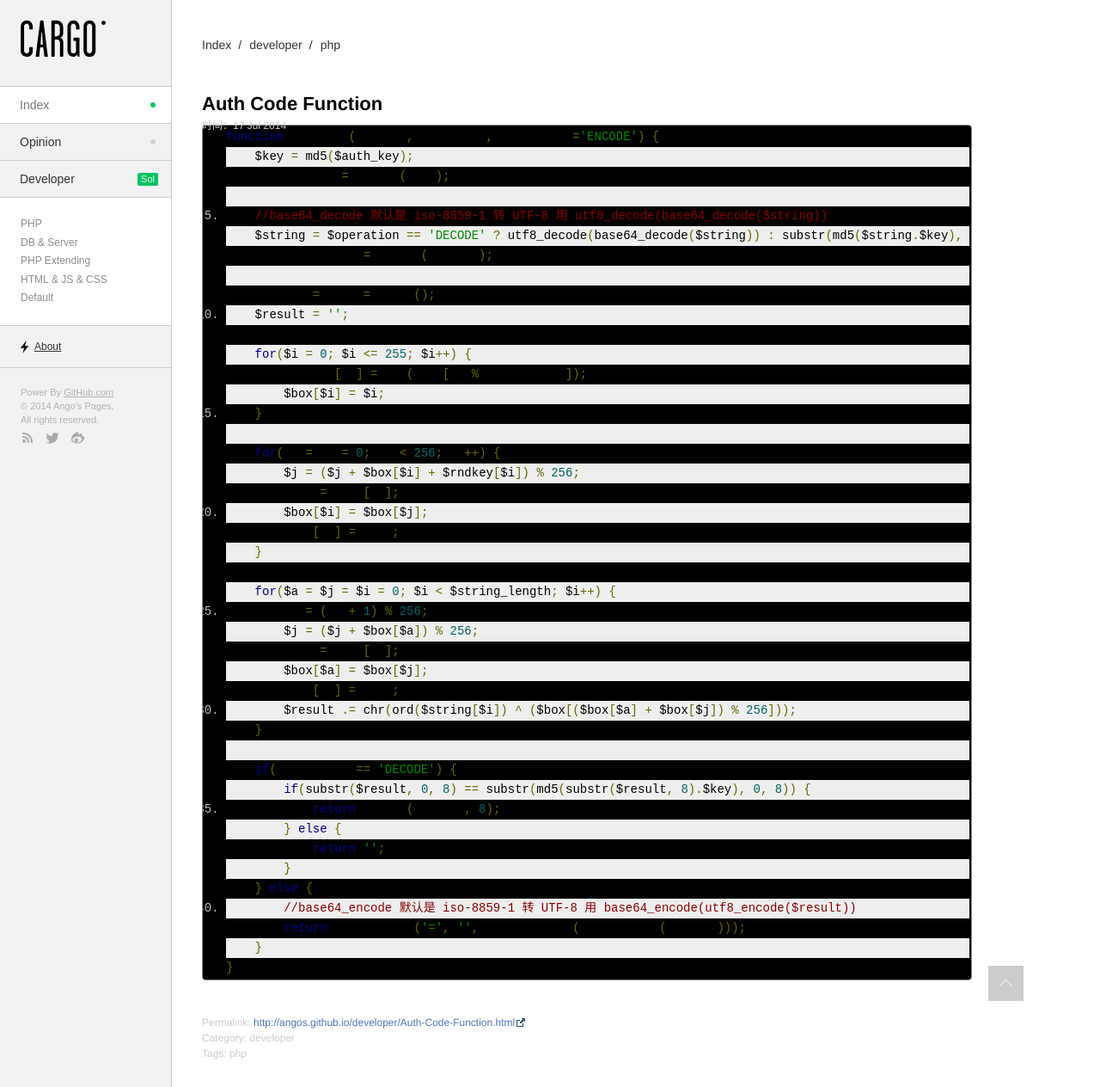
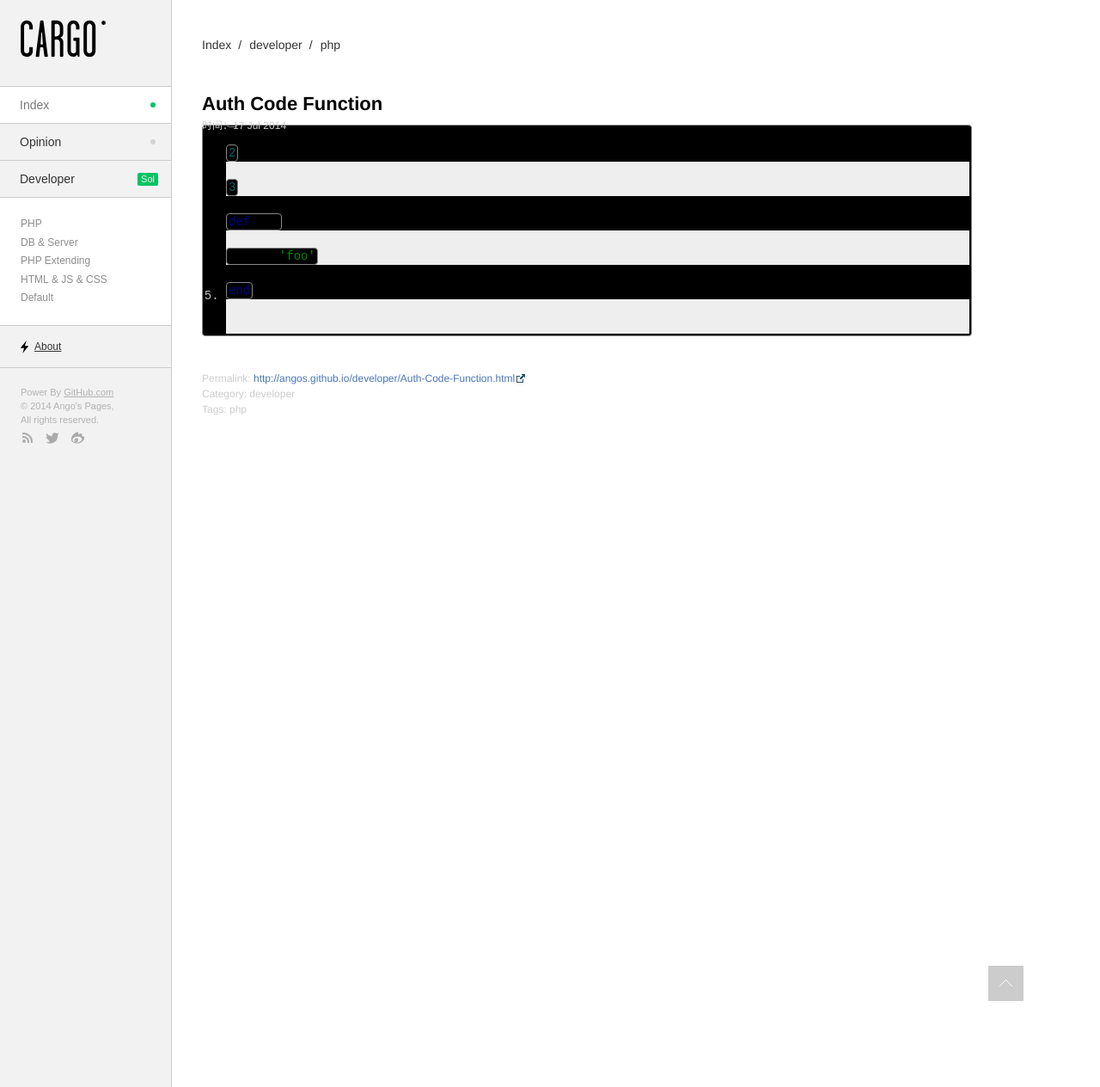
Before and after one commit to Angos/angos.github.io, a Jekyll site: the page built from _posts/developer/2014-07-17-Auth-Code-Function.md, in a window 1280 px wide and 1264 px high. Shown: the whole window at 86% size. Built offline with Jekyll 4.4.1, drawn with Linux system fonts in a browser that asks for light colours; nearby versions of some CDN libraries; Markdown is read by kramdown in place of the engine named in the settings.

Commit message:
modified

```diff
--- a/_posts/developer/2014-07-17-Auth-Code-Function.md
+++ b/_posts/developer/2014-07-17-Auth-Code-Function.md
@@ -9,48 +9,8 @@ tags:
 description: 一个对称加密的简单方法。
 ---
 
-<pre class="prettyPrint">
-function authCode($string, $auth_key, $operation='ENCODE') {
-    $key = md5($auth_key);
-    $key_length = strlen($key);
-
-    //base64_decode 默认是 iso-8859-1 转 UTF-8 用 utf8_decode(base64_decode($string))
-    $string = $operation == 'DECODE' ? utf8_decode(base64_decode($string)) : substr(md5($string.$key), 0, 8).$string;
-    $string_length = strlen($string);
-
-    $rndkey = $box = array();
-    $result = '';
-
-    for($i = 0; $i <= 255; $i++) {
-        $rndkey[$i] = ord($key[$i % $key_length]);
-        $box[$i] = $i;
-    }
-
-    for($j = $i = 0; $i < 256; $i++) {
-        $j = ($j + $box[$i] + $rndkey[$i]) % 256;
-        $tmp = $box[$i];
-        $box[$i] = $box[$j];
-        $box[$j] = $tmp;
-    }
-
-    for($a = $j = $i = 0; $i < $string_length; $i++) {
-        $a = ($a + 1) % 256;
-        $j = ($j + $box[$a]) % 256;
-        $tmp = $box[$a];
-        $box[$a] = $box[$j];
-        $box[$j] = $tmp;
-        $result .= chr(ord($string[$i]) ^ ($box[($box[$a] + $box[$j]) % 256]));
-    }
-
-    if($operation == 'DECODE') {
-        if(substr($result, 0, 8) == substr(md5(substr($result, 8).$key), 0, 8)) {
-            return substr($result, 8);
-        } else {
-            return '';
-        }
-    } else {
-        //base64_encode 默认是 iso-8859-1 转 UTF-8 用 base64_encode(utf8_encode($result))
-        return str_replace('=', '',base64_encode(utf8_encode($result)));
-    }
-}
-</pre>
+{% highlight ruby linenos %}
+def foo
+  puts 'foo'
+end
+{% endhighlight %}
```
